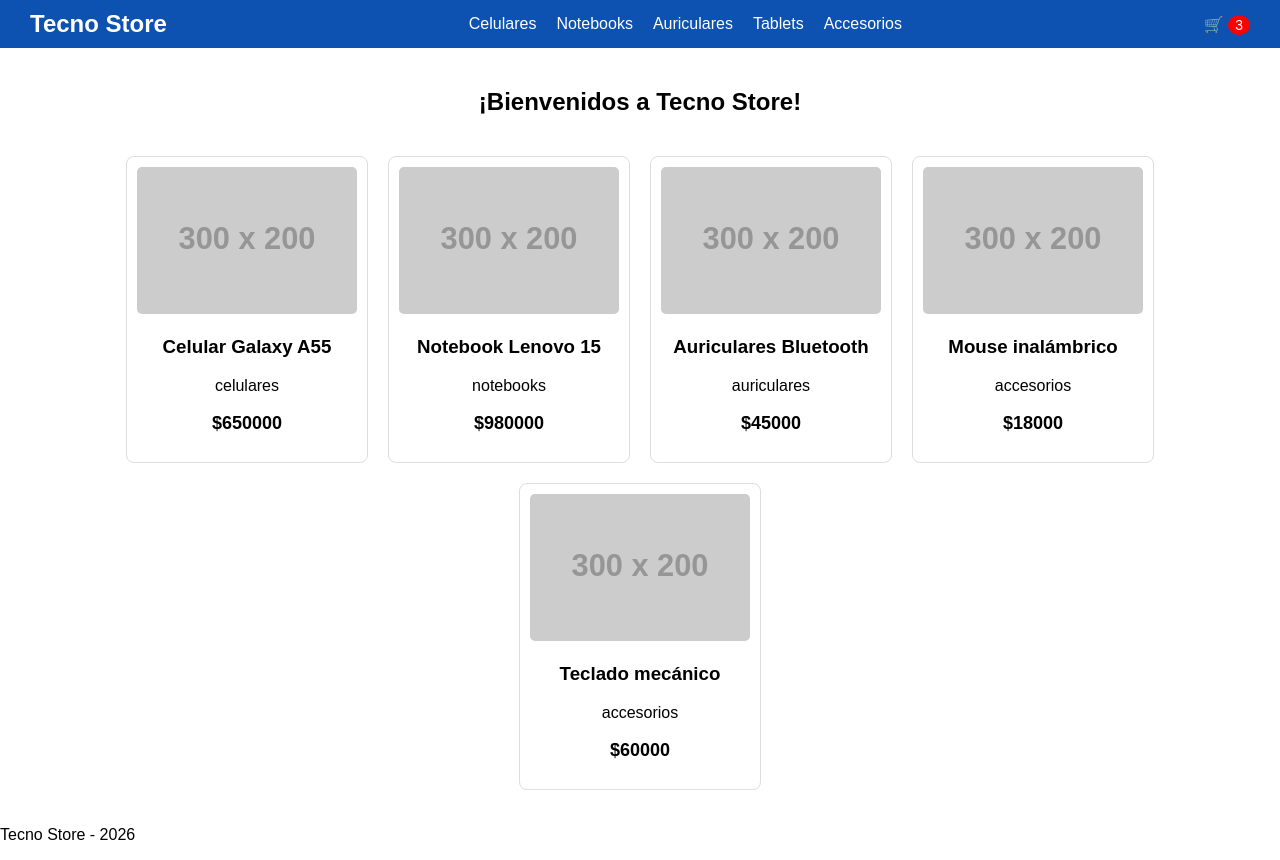
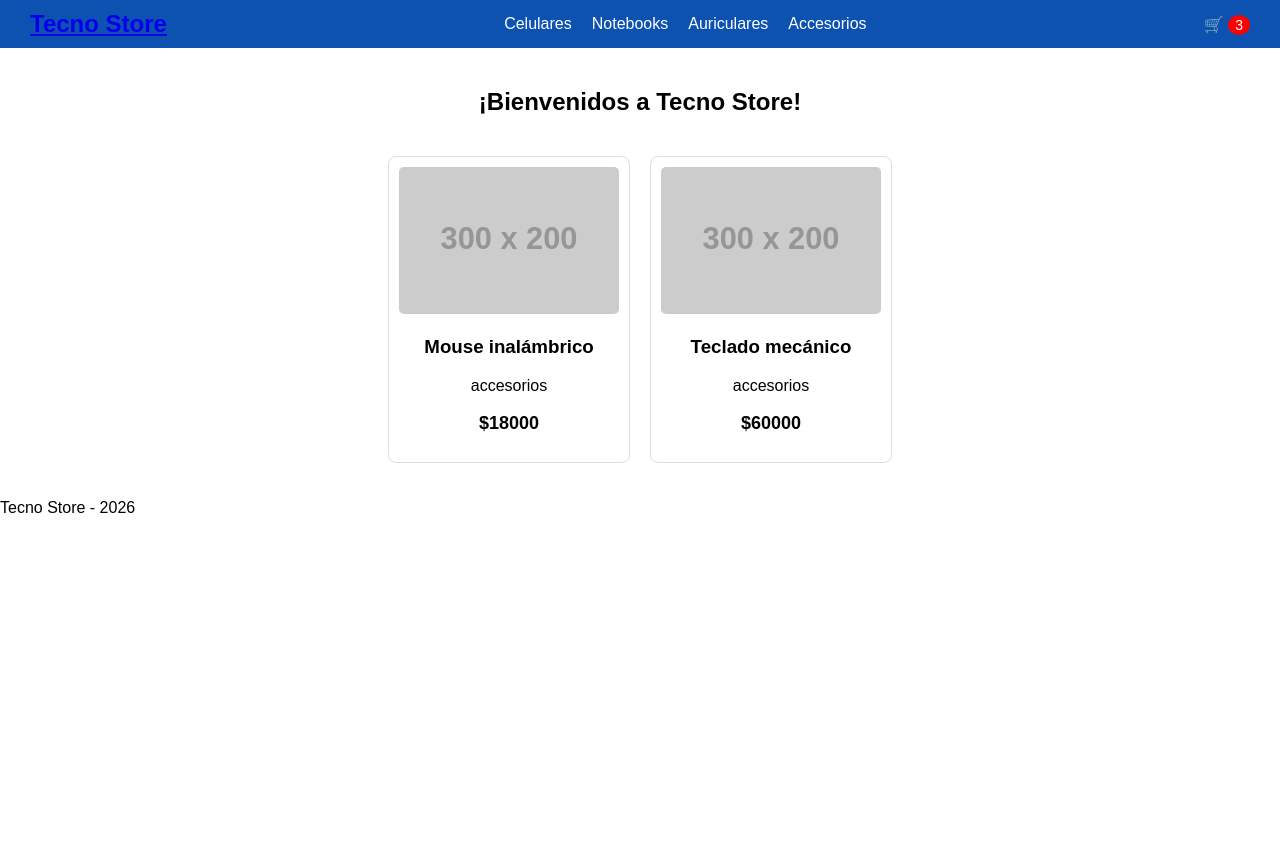
Before and after one commit to Leanweimann/tecno-store, a React (Vite) app: page /category/accesorios in a window 1280 px wide. After the commit the page ends 800 px from the top, so only its background shows below. Built offline with nearby package versions, Linux system fonts and the light colour scheme.

Commit message:
Navegacion por categorias con NavLink y useParams

```diff
--- a/src/components/ItemListContainer.jsx
+++ b/src/components/ItemListContainer.jsx
@@ -1,27 +1,34 @@
 import { useState, useEffect } from 'react'
+import { useParams } from 'react-router-dom'
 import { getProducts } from '../mock/asyncMock'
 import ItemList from './ItemList'
 
 function ItemListContainer({ greeting }) {
   const [items, setItems] = useState([])
+  const [loading, setLoading] = useState(true)
+  const { id } = useParams()
 
   useEffect(() => {
     const cargarProductos = async () => {
+      setLoading(true)
       const data = await getProducts()
-      setItems(data)
+
+      if (id) {
+        setItems(data.filter((product) => product.category === id))
+      } else {
+        setItems(data)
+      }
+
+      setLoading(false)
     }
 
     cargarProductos()
-  }, [])
+  }, [id])
 
   return (
     <main className="item-list-container">
       <h2>{greeting}</h2>
-      {items.length === 0 ? (
-        <p>Cargando productos...</p>
-      ) : (
-        <ItemList products={items} />
-      )}
+      {loading ? <p>Cargando productos...</p> : <ItemList products={items} />}
     </main>
   )
 }
--- a/src/components/Navbar.jsx
+++ b/src/components/Navbar.jsx
@@ -1,15 +1,17 @@
+import { Link, NavLink } from 'react-router-dom'
 import CartWidget from './CartWidget'
 
 function Navbar() {
   return (
     <nav className="navbar">
-      <h2 className="logo">Tecno Store</h2>
+      <h2 className="logo">
+        <Link to="/">Tecno Store</Link>
+      </h2>
       <ul className="categorias">
-        <li><a href="#">Celulares</a></li>
-        <li><a href="#">Notebooks</a></li>
-        <li><a href="#">Auriculares</a></li>
-        <li><a href="#">Tablets</a></li>
-        <li><a href="#">Accesorios</a></li>
+        <li><NavLink to="/category/celulares">Celulares</NavLink></li>
+        <li><NavLink to="/category/notebooks">Notebooks</NavLink></li>
+        <li><NavLink to="/category/auriculares">Auriculares</NavLink></li>
+        <li><NavLink to="/category/accesorios">Accesorios</NavLink></li>
       </ul>
       <CartWidget />
     </nav>
```
